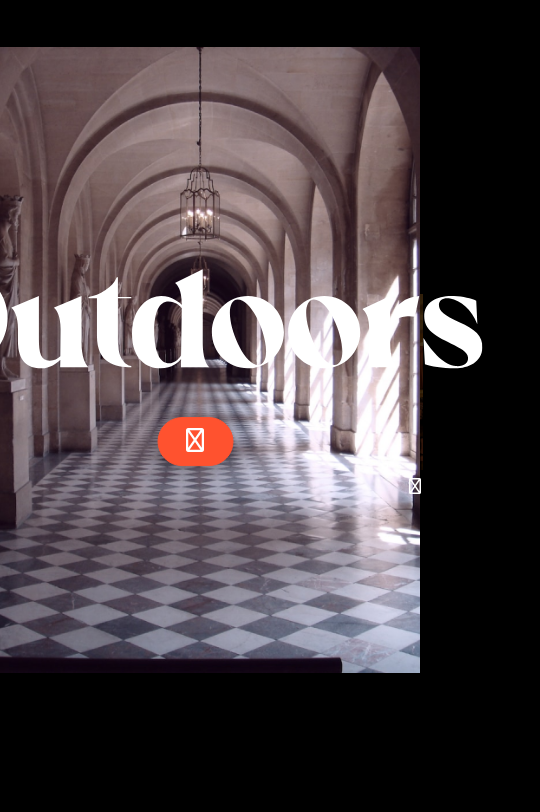
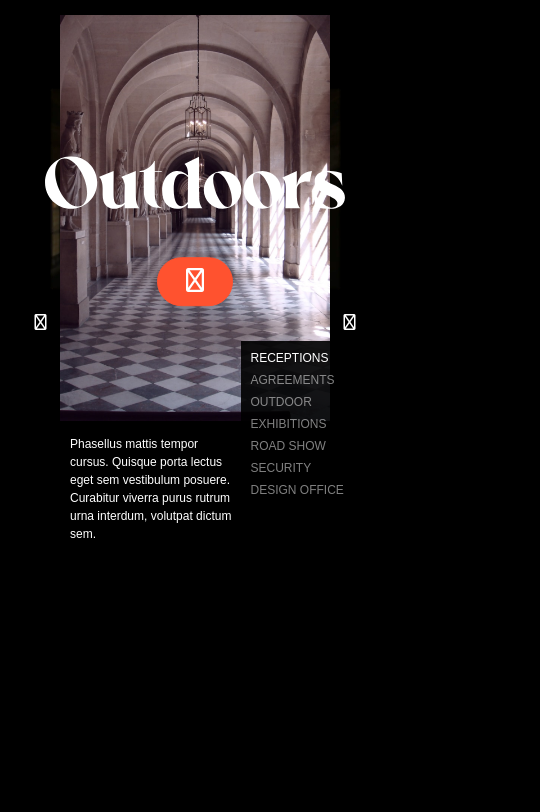
Before and after one commit to GIT-ParthPP/bacancy-practical, a website built with webpack: page src/index.html in a window 390 px wide. Shown: the part 113-925 px from the top of the page, 540 px wide, since content can reach past the window. After the commit the page ends 844 px from the top, so only its background shows below. Built offline with nearby package versions, Linux system fonts and the light colour scheme; a web font is replaced by a local one.

Commit message:
responsive changes

```diff
--- a/src/style.scss
+++ b/src/style.scss
@@ -571,3 +571,185 @@ header {
     border: 1px solid $orange;
   }
 }
+@media only screen and (max-width: 1599px) {
+  header {
+    margin: 2.125rem 6.25rem;
+  }
+  section.slider-section {
+    overflow: hidden;
+    .slider-container {
+      height: 620px;
+      max-width: 1140px;
+      .slider-content .slider-single {
+        width: 350px;
+        height: 546px;
+      }
+      .slider-single.active .slider-single-image {
+        width: 100%;
+        height: 100%;
+      }
+      .bullet-container {
+        bottom: 10px;
+        right: 240px;
+        .bullet {
+          font-size: 12px;
+          height: 22px;
+        }
+      }
+      .center-area {
+        width: 500px;
+        img {
+          width: 100%;
+        }
+      }
+      .slider-left,
+      .slider-right {
+        top: 67%;
+      }
+      .slider-content .slider-single.proactive .slider-label,
+      .slider-content .slider-single.proactive .slider-single-title {
+        transform: translateX(50px);
+      }
+      .slider-content .slider-single.proactive .slider-label {
+        right: -185px;
+        top: 33px;
+      }
+      .slider-content .slider-single.preactive .slider-label {
+        top: 32px;
+      }
+    }
+  }
+}
+@media only screen and (max-width: 1199px) {
+  section.slider-section {
+    .slider-container {
+      max-width: 90%;
+      height: 490px;
+      .center-area {
+        width: 360px;
+      }
+      .slider-content .slider-single {
+        height: 466px;
+        width: 300px;
+      }
+      .slider-content .slider-single.proactive .slider-label,
+      .slider-content .slider-single.proactive .slider-single-title {
+        transform: translateX(40px);
+      }
+      .slider-content .slider-single.proactive {
+        right: 110px;
+      }
+      .bullet-container {
+        right: 160px;
+      }
+      .slider-content .slider-single.active .slider-single-title {
+        font-size: 12px;
+        width: 180px;
+        left: -210px;
+      }
+      .slider-single {
+        opacity: 0;
+      }
+      .slider-single.active {
+        opacity: 1;
+      }
+      .slider-left {
+        left: 0;
+      }
+      .slider-right {
+        right: 0;
+      }
+    }
+  }
+  header {
+    z-index: 1111111111;
+    .navbar.mobile-menu {
+      background: rgba(0, 0, 0, 0.5);
+    }
+  }
+}
+@media only screen and (max-width: 990px) {
+  section.slider-section {
+    .slider-container {
+      .bullet-container {
+        right: 0;
+      }
+      .slider-left,
+      .slider-right {
+        top: 57%;
+      }
+    }
+  }
+}
+@media only screen and (max-width: 767px) {
+  section.slider-section {
+    .slider-container {
+      height: 610px;
+      .slider-content .slider-single.active .slider-single-title {
+        position: unset;
+        margin: 0;
+      }
+      .bullet-container {
+        right: 40px;
+        background: rgba(0, 0, 0, 0.9);
+        padding: 10px;
+        z-index: 11;
+        bottom: 80px;
+      }
+    }
+  }
+}
+@media only screen and (max-width: 576px) {
+  section.slider-section {
+    .slider-container {
+      .bullet-container {
+        right: 20px;
+        bottom: 40px;
+      }
+    }
+  }
+}
+@media only screen and (max-width: 481px) {
+  header {
+    margin: 2.125rem auto;
+    max-width: 90%;
+  }
+  section.slider-section {
+    .slider-container {
+      height: 540px;
+      .slider-content .slider-single {
+        height: 406px;
+        width: 270px;
+      }
+      .center-area {
+        width: 300px;
+      }
+      .bullet-container {
+        .bullet {
+          width: 90px;
+        }
+      }
+    }
+  }
+}
+@media only screen and (max-width: 389px) {
+  section.slider-section {
+    .slider-container {
+      height: 630px;
+      .center-area {
+        width: 300px;
+      }
+      .slider-content .slider-single {
+        height: 336px;
+      }
+      .slider-left,
+      .slider-right {
+        top: 45%;
+        background: rgba(0, 0, 0, 0.5);
+      }
+      .bullet-container {
+        bottom: 20px;
+      }
+    }
+  }
+}
```
